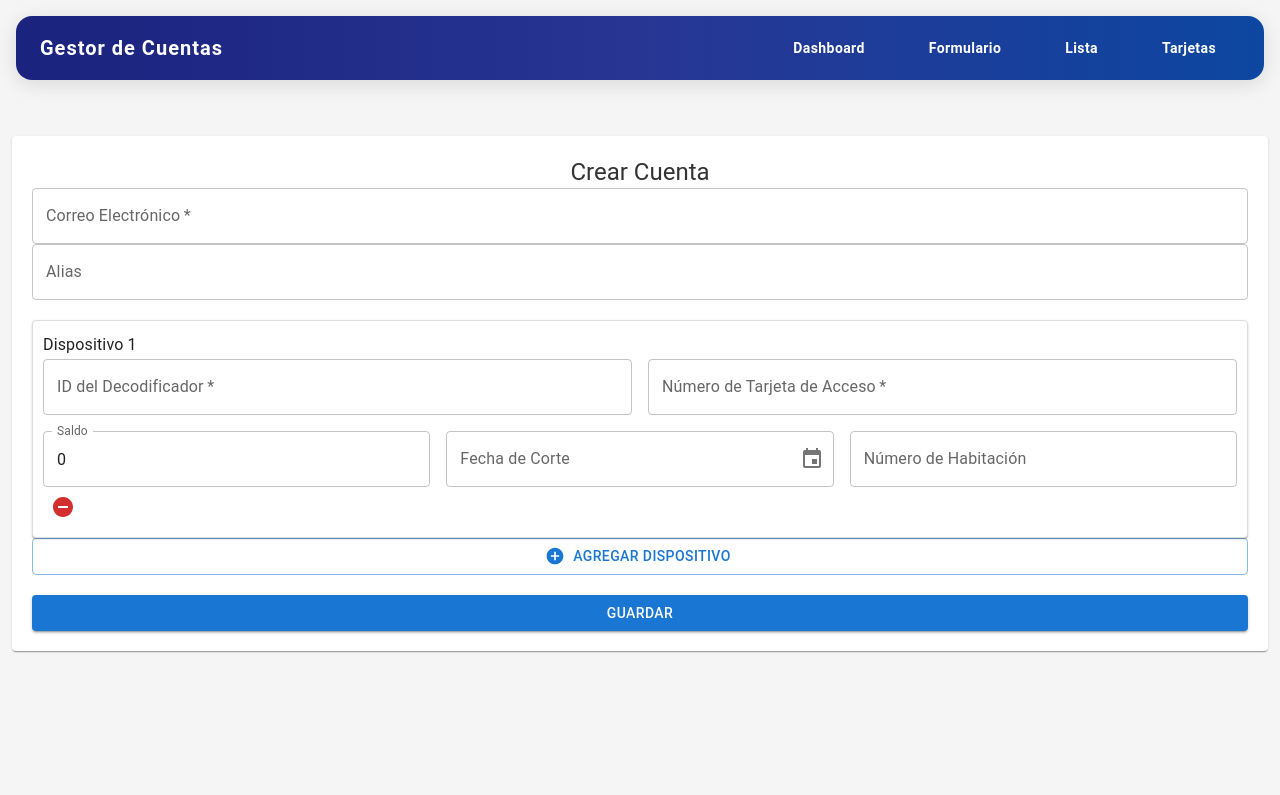
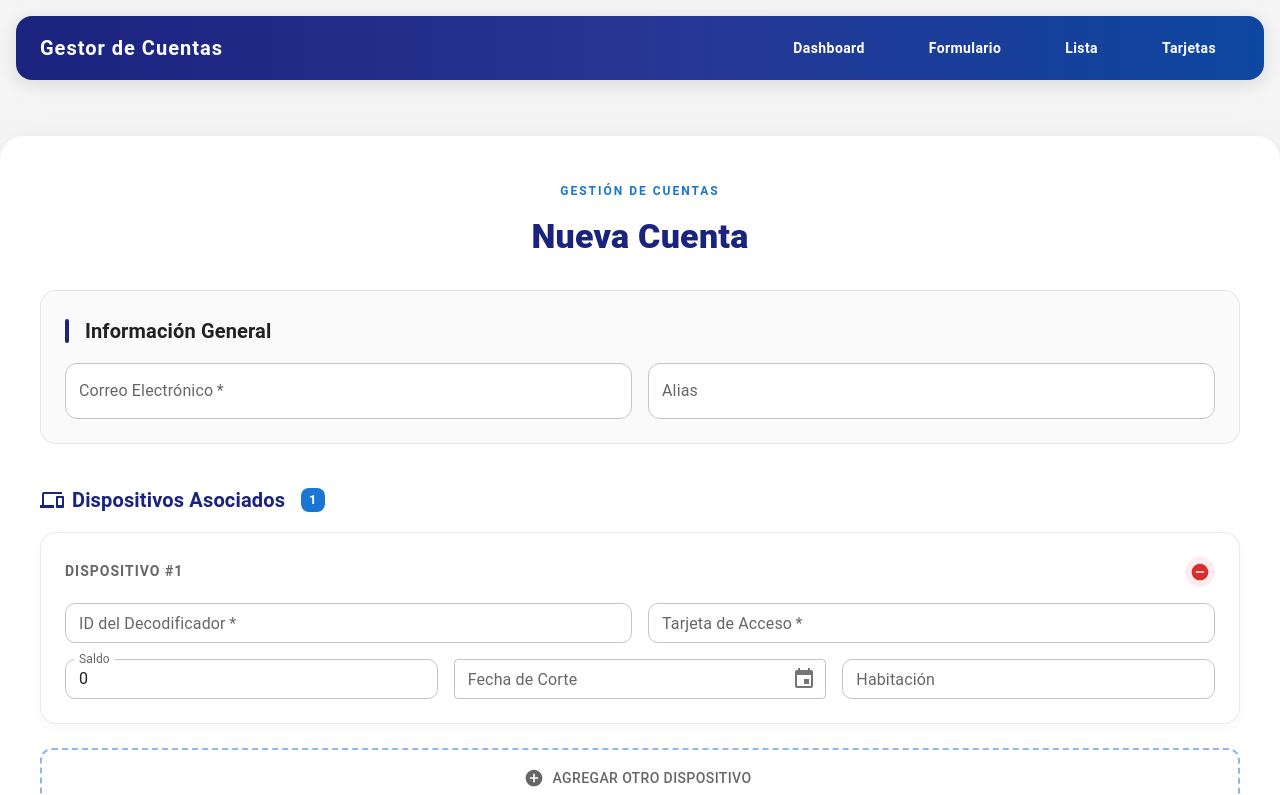
Before and after one commit to xcedeno/simple-tv-app, a React (Vite) app: page / in a window 1280 px wide. Shown: the top 795 px of the page. Built offline with nearby package versions, Linux system fonts and the light colour scheme.

Commit message:
feature:mejoras en formulario

```diff
--- a/src/components/AccountForm.tsx
+++ b/src/components/AccountForm.tsx
@@ -1,3 +1,4 @@
+
 // src/components/AccountForm.tsx
 
 import React, { useState } from 'react';
@@ -10,13 +11,15 @@ import {
     Typography,
     IconButton,
     Alert,
+    Box,
+    Divider,
+    Chip
 } from '@mui/material';
-import { AddCircle, RemoveCircle } from '@mui/icons-material';
+import { AddCircle, RemoveCircle, Save, Devices } from '@mui/icons-material';
 import { LocalizationProvider, DatePicker } from '@mui/x-date-pickers';
 import { AdapterDayjs } from '@mui/x-date-pickers/AdapterDayjs';
 
 import dayjs from 'dayjs';
-import styles from './AccountForm.module.css'; // Importar los estilos
 
 // Definición de tipos actualizada
 interface Device {
@@ -145,20 +148,52 @@ export const AccountForm: React.FC<Props> = ({ account, onSaved }) => {
 
     return (
         <LocalizationProvider dateAdapter={AdapterDayjs}>
-            <Paper className={styles.container}>
-                <Typography variant="h5" className={styles.title}>
-                    {account?.email ? 'Editar Cuenta' : 'Crear Cuenta'}
+            <Paper
+                elevation={0}
+                sx={{
+                    maxWidth: '95%',
+                    margin: '40px auto',
+                    padding: { xs: 3, md: 5 },
+                    borderRadius: '24px',
+                    boxShadow: '0 10px 40px rgba(0,0,0,0.08)',
+                    backgroundColor: '#ffffff',
+                }}
+            >
+                <Box mb={4} textAlign="center">
+                    <Typography variant="overline" color="primary" sx={{ letterSpacing: 2, fontWeight: 700 }}>
+                        GESTIÓN DE CUENTAS
                     </Typography>
+                    <Typography variant="h4" sx={{ fontWeight: 800, color: '#1a237e', mt: 1 }}>
+                        {account?.email ? 'Editar Cuenta' : 'Nueva Cuenta'}
+                    </Typography>
+                </Box>
 
                 {/* Mostrar mensaje de error de conexión */}
                 {connectionError && (
-                    <Alert severity="error" className={styles.formField}>
+                    <Alert severity="error" sx={{ mb: 3, borderRadius: '12px' }}>
                         Error de conexión: {connectionError}
                     </Alert>
                 )}
 
                 <form onSubmit={handleSubmit}>
-                    {/* Campo de Correo Electrónico */}
+                    <Grid container spacing={3}>
+                        {/* Sección de Información de la Cuenta */}
+                        <Grid size={{ xs: 12 }}>
+                            <Paper
+                                variant="outlined"
+                                sx={{
+                                    p: 3,
+                                    borderRadius: '16px',
+                                    borderColor: 'rgba(0,0,0,0.08)',
+                                    backgroundColor: '#fafafa'
+                                }}
+                            >
+                                <Typography variant="h6" sx={{ fontWeight: 700, mb: 2, display: 'flex', alignItems: 'center' }}>
+                                    <Box component="span" sx={{ width: 4, height: 24, bgcolor: '#1a237e', mr: 2, borderRadius: 1 }} />
+                                    Información General
+                                </Typography>
+                                <Grid container spacing={2}>
+                                    <Grid size={{ xs: 12, md: 6 }}>
                                         <TextField
                                             fullWidth
                                             label="Correo Electrónico"
@@ -166,24 +201,70 @@ export const AccountForm: React.FC<Props> = ({ account, onSaved }) => {
                                             value={formData.email}
                                             onChange={handleEmailChange}
                                             required
-                        className={styles.formField}
+                                            variant="outlined"
+                                            sx={{
+                                                '& .MuiOutlinedInput-root': { borderRadius: '12px', bgcolor: '#fff' }
+                                            }}
                                         />
-
-                    {/* Campo de Alias */}
+                                    </Grid>
+                                    <Grid size={{ xs: 12, md: 6 }}>
                                         <TextField
                                             fullWidth
                                             label="Alias"
                                             value={formData.alias}
                                             onChange={handleAliasChange}
-                        className={styles.formField}
+                                            variant="outlined"
+                                            sx={{
+                                                '& .MuiOutlinedInput-root': { borderRadius: '12px', bgcolor: '#fff' }
+                                            }}
                                         />
+                                    </Grid>
+                                </Grid>
+                            </Paper>
+                        </Grid>
 
-                    {/* Campos Dinámicos para Dispositivos */}
+                        {/* Sección de Dispositivos */}
+                        <Grid size={{ xs: 12 }}>
+                            <Box display="flex" alignItems="center" mb={2} mt={2}>
+                                <Devices sx={{ color: '#1a237e', mr: 1 }} />
+                                <Typography variant="h6" sx={{ fontWeight: 700, color: '#1a237e' }}>
+                                    Dispositivos Asociados
+                                </Typography>
+                                <Chip
+                                    label={formData.devices.length}
+                                    size="small"
+                                    color="primary"
+                                    sx={{ ml: 2, fontWeight: 700, borderRadius: '8px' }}
+                                />
+                            </Box>
+
                             {formData.devices.map((device, index) => (
-                        <Paper key={index} className={styles.deviceSection}>
-                            <Typography variant="subtitle1" className={styles.deviceTitle}>
-                                Dispositivo {index + 1}
+                                <Paper
+                                    key={index}
+                                    elevation={0}
+                                    sx={{
+                                        p: 3,
+                                        mb: 3,
+                                        borderRadius: '16px',
+                                        backgroundColor: '#fff',
+                                        border: '1px solid rgba(0,0,0,0.08)',
+                                        boxShadow: '0 4px 12px rgba(0,0,0,0.03)',
+                                        transition: 'all 0.3s ease',
+                                        '&:hover': {
+                                            boxShadow: '0 8px 24px rgba(0,0,0,0.06)',
+                                            borderColor: 'rgba(0,0,0,0.12)'
+                                        }
+                                    }}
+                                >
+                                    <Box display="flex" justifyContent="space-between" alignItems="center" mb={2}>
+                                        <Typography variant="subtitle2" sx={{ fontWeight: 700, color: 'text.secondary', textTransform: 'uppercase', letterSpacing: 1 }}>
+                                            Dispositivo #{index + 1}
                                         </Typography>
+                                        <IconButton onClick={() => removeDevice(index)} color="error" size="small" sx={{ bgcolor: '#ffebee', '&:hover': { bgcolor: '#ffcdd2' } }}>
+                                            <RemoveCircle fontSize="small" />
+                                        </IconButton>
+                                    </Box>
+
                                     <Grid container spacing={2}>
                                         <Grid size={{ xs: 12, sm: 6 }}>
                                             <TextField
@@ -192,15 +273,19 @@ export const AccountForm: React.FC<Props> = ({ account, onSaved }) => {
                                                 value={device.decoder_id}
                                                 onChange={(e) => handleDeviceChange(index, 'decoder_id', e.target.value)}
                                                 required
+                                                size="small"
+                                                sx={{ '& .MuiOutlinedInput-root': { borderRadius: '10px' } }}
                                             />
                                         </Grid>
                                         <Grid size={{ xs: 12, sm: 6 }}>
                                             <TextField
                                                 fullWidth
-                                        label="Número de Tarjeta de Acceso"
+                                                label="Tarjeta de Acceso"
                                                 value={device.access_card_number}
                                                 onChange={(e) => handleDeviceChange(index, 'access_card_number', e.target.value)}
                                                 required
+                                                size="small"
+                                                sx={{ '& .MuiOutlinedInput-root': { borderRadius: '10px' } }}
                                             />
                                         </Grid>
                                         <Grid size={{ xs: 12, sm: 4 }}>
@@ -210,6 +295,8 @@ export const AccountForm: React.FC<Props> = ({ account, onSaved }) => {
                                                 type="number"
                                                 value={device.balance}
                                                 onChange={(e) => handleDeviceChange(index, 'balance', Number(e.target.value))}
+                                                size="small"
+                                                sx={{ '& .MuiOutlinedInput-root': { borderRadius: '10px' } }}
                                             />
                                         </Grid>
                                         <Grid size={{ xs: 12, sm: 4 }}>
@@ -223,46 +310,75 @@ export const AccountForm: React.FC<Props> = ({ account, onSaved }) => {
                                                         date?.format('YYYY-MM-DD') || ''
                                                     );
                                                 }}
-                                        slotProps={{ textField: { fullWidth: true } }}
+                                                slotProps={{
+                                                    textField: {
+                                                        fullWidth: true,
+                                                        size: 'small',
+                                                        sx: { '& .MuiOutlinedInput-root': { borderRadius: '10px' } }
+                                                    }
+                                                }}
                                             />
                                         </Grid>
                                         <Grid size={{ xs: 12, sm: 4 }}>
                                             <TextField
                                                 fullWidth
-                                        label="Número de Habitación"
+                                                label="Habitación"
                                                 value={device.room_number}
                                                 onChange={(e) => handleDeviceChange(index, 'room_number', e.target.value)}
+                                                size="small"
+                                                sx={{ '& .MuiOutlinedInput-root': { borderRadius: '10px' } }}
                                             />
                                         </Grid>
                                     </Grid>
-                            <IconButton onClick={() => removeDevice(index)} color="error">
-                                <RemoveCircle />
-                            </IconButton>
                                 </Paper>
                             ))}
 
-                    {/* Botón para Agregar un Nuevo Dispositivo */}
                             <Button
                                 fullWidth
                                 variant="outlined"
                                 startIcon={<AddCircle />}
                                 onClick={addDevice}
-                        className={styles.formField}
+                                sx={{
+                                    borderRadius: '12px',
+                                    borderStyle: 'dashed',
+                                    borderWidth: 2,
+                                    py: 2,
+                                    color: 'text.secondary',
+                                    '&:hover': {
+                                        borderWidth: 2,
+                                        backgroundColor: 'rgba(0,0,0,0.02)'
+                                    }
+                                }}
                             >
-                        Agregar Dispositivo
+                                Agregar Otro Dispositivo
                             </Button>
+                        </Grid>
 
                         {/* Botones de Envío */}
-                    <div className={styles.buttonContainer}>
+                        <Grid size={{ xs: 12 }}>
+                            <Divider sx={{ my: 3 }} />
                             <Button
                                 fullWidth
                                 type="submit"
                                 variant="contained"
                                 color="primary"
+                                startIcon={<Save />}
+                                sx={{
+                                    py: 2,
+                                    borderRadius: '12px',
+                                    fontWeight: 700,
+                                    fontSize: '1rem',
+                                    boxShadow: '0 8px 20px rgba(26, 35, 126, 0.2)',
+                                    background: 'linear-gradient(45deg, #1a237e 30%, #283593 90%)',
+                                    '&:hover': {
+                                        boxShadow: '0 12px 24px rgba(26, 35, 126, 0.3)',
+                                    }
+                                }}
                             >
-                            {account?.email ? 'Actualizar' : 'Guardar'}
+                                {account?.email ? 'Actualizar Cuenta' : 'Guardar Cuenta'}
                             </Button>
-                    </div>
+                        </Grid>
+                    </Grid>
                 </form>
             </Paper>
         </LocalizationProvider>
```
Lines whose indentation alone changed are shown as unchanged.
